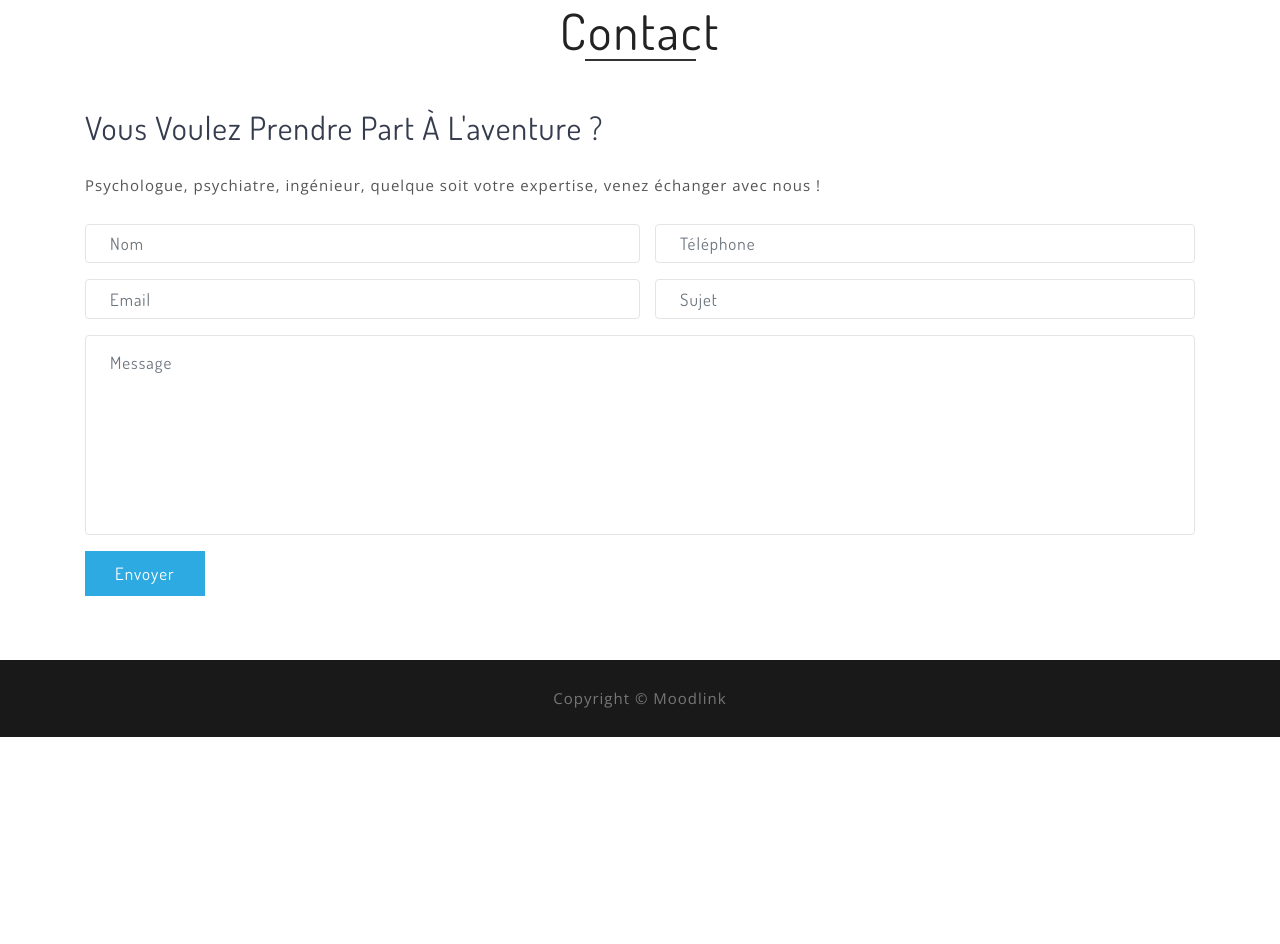
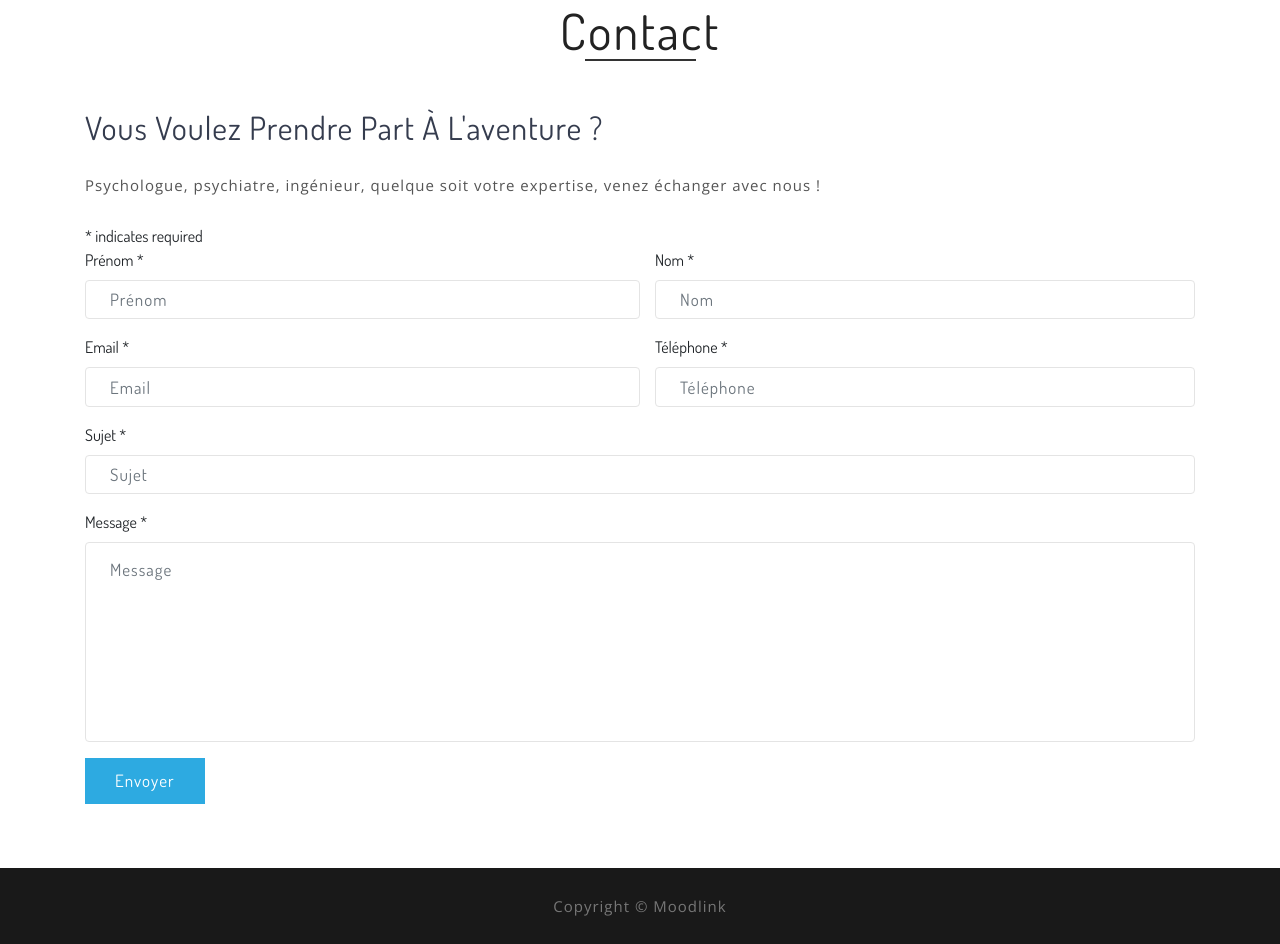
Before and after one commit to mariannehbt/moodlink_website, a PHP site: page /contribute_join.php in a window 1280 px wide. Shown: the part 263-1207 px from the top of the page. Before the commit the page ends 1000 px from the top, so only its background shows below. Run offline with PHP 8.4, Linux system fonts and the light colour scheme; some libraries are stand-ins or nearby versions.

Commit message:
ok for mailchimp

```diff
--- a/contribute_join.php
+++ b/contribute_join.php
@@ -22,41 +22,65 @@
                 </p>
                 <div class="row agileinfo_mail_grids">
                     <div class="col-lg-12 agileinfo_mail_grid_right">
-                        <form action="#" method="post">
+                        <!-- Begin Mailchimp Signup Form -->
+                        <div id="mc_embed_signup">
+                            <form action="https://gmail.us2.list-manage.com/subscribe/post?u=204b911fb2a3858d052a8651d&amp;id=f80cf58748" method="post" id="mc-embedded-subscribe-form" name="mc-embedded-subscribe-form" class="validate" target="_blank" novalidate>
+                                <div id="mc_embed_signup_scroll">
+                                    <div class="indicates-required"><span class="asterisk">*</span> indicates required</div>
                                     <div class="row">
                                         <div class="col-md-6 wthree_contact_left_grid pr-md-0">
                                             <div class="form-group">
-                                        <input type="text" name="name" class="form-control" placeholder="Nom" required="">
+                                                <label for="mce-FNAME">Prénom  <span class="asterisk">*</span></label>
+                                                <input type="text" value="" name="FNAME" class="form-control required" placeholder="Prénom" id="mce-FNAME">
                                             </div>
                                             <div class="form-group">
-                                        <input type="email" name="email" class="form-control" placeholder="Email" required="">
+                                                <label for="mce-EMAIL">Email  <span class="asterisk">*</span></label>
+                                                <input type="email" value="" name="EMAIL" class="form-control required email" placeholder="Email" id="mce-EMAIL">
                                             </div>
                                         </div>
                                         <div class="col-md-6 wthree_contact_left_grid">
                                             <div class="form-group">
-                                        <input type="text" name="phone number" class="form-control" placeholder="Téléphone" required="">
+                                                <label for="mce-LNAME">Nom  <span class="asterisk">*</span></label>
+                                                <input type="text" value="" name="LNAME" class="form-control required" placeholder="Nom" id="mce-LNAME">
                                             </div>
                                             <div class="form-group">
-                                        <input type="text" name="subject" class="form-control" placeholder="Sujet" required="">
+                                                <label for="mce-PHONE">Téléphone  <span class="asterisk">*</span></label>
+                                                <input type="text" value="" name="PHONE" class="form-control required" placeholder="Téléphone" id="mce-PHONE">
                                             </div>
                                         </div>
                                         <div class="col-md-12">
                                             <div class="form-group">
-                                        <textarea name="message" placeholder="Message" class="form-control" required=""></textarea>
+                                                <label for="mce-SUBJECT">Sujet  <span class="asterisk">*</span></label>
+                                                <input type="text" value="" name="SUBJECT" class="form-control required" placeholder="Sujet" id="mce-SUBJECT">
                                             </div>
                                         </div>
                                         <div class="col-md-12">
+                                            <div class="form-group">
+                                                <label for="mce-MESSAGE">Message  <span class="asterisk">*</span></label>
+                                                <textarea value="" name="MESSAGE" placeholder="Message" class="form-control required" id="mce-MESSAGE"></textarea>
+                                            </div>
+                                        </div>
+                                        <div id="mce-responses" class="clear">
+                                            <div class="response" id="mce-error-response" style="display:none"></div>
+                                            <div class="response" id="mce-success-response" style="display:none"></div>
+                                        </div>
+                                        <!-- real people should not fill this in and expect good things - do not remove this or risk form bot signups-->
+                                        <div style="position: absolute; left: -5000px;" aria-hidden="true"><input type="text" name="b_204b911fb2a3858d052a8651d_f80cf58748" tabindex="-1" value=""></div>
+                                        <div class="col-md-12">
                                             <div class="submit-buttons">
-                                        <button type="submit" class="btn">Envoyer</button>
+                                                <button type="submit" class="btn" id="mc-embedded-subscribe">Envoyer</button>
+                                            </div>
                                         </div>
                                     </div>
                                 </div>
                             </form>
                         </div>
+                        <!--End mc_embed_signup-->
+                    </div>
                 </div>
             </div>
         </section>
-        <!-- //contact -->
+        <!-- // Contact Form -->
         <!-- // Page Content -->
         <?php include("component_footer.php"); ?>
         <?php include("component_scroll_to_top_button.php"); ?>
```
Also changed, not shown: contribute_participate.php (+32 -8 lines). Lines whose indentation alone changed are shown as unchanged.
